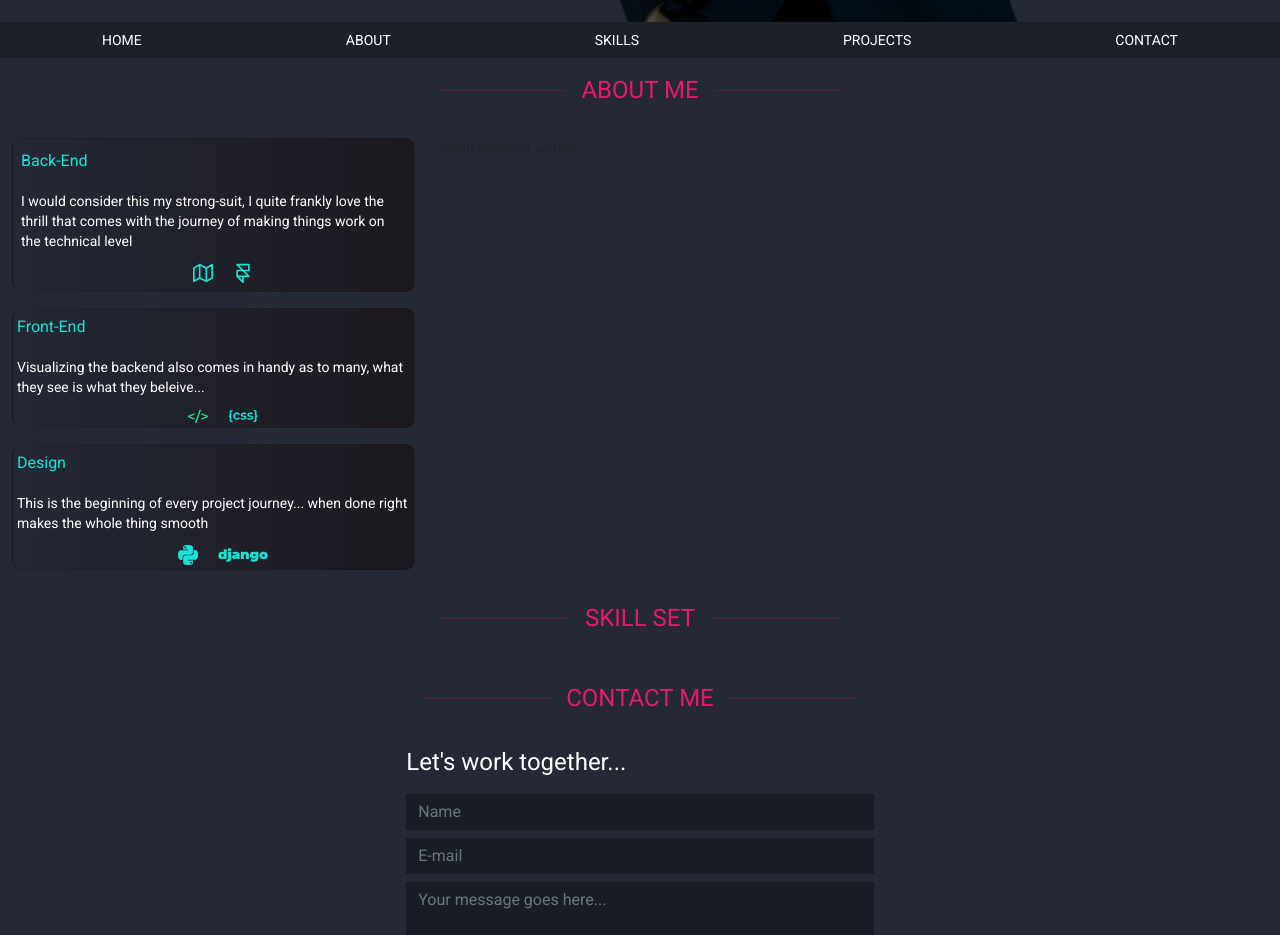
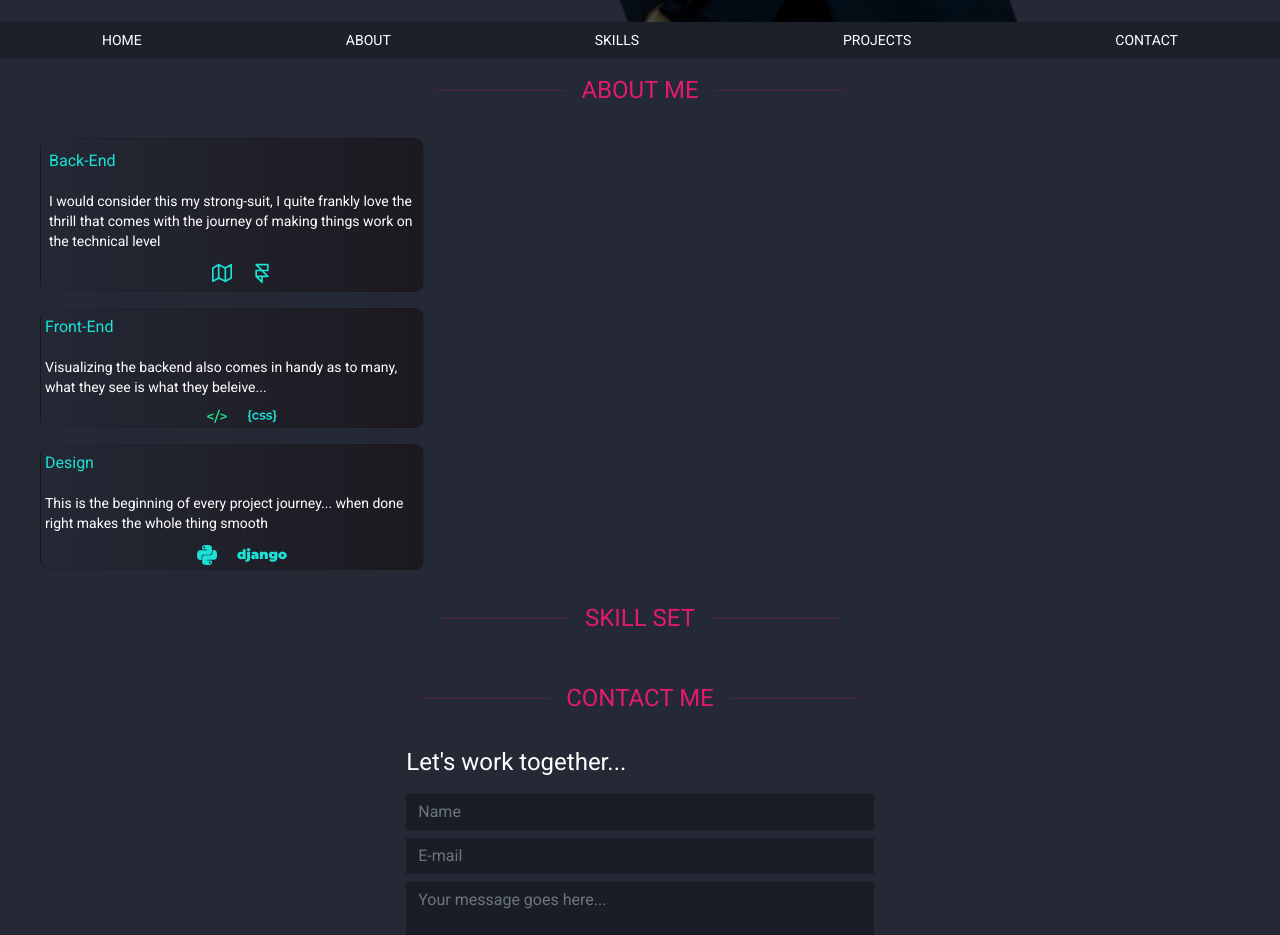
Before and after one commit to Ken-mbira/portfolio-2.0, an Angular app: page / in a window 1280 px wide. Shown: the part 778-1713 px from the top of the page. Built offline with nearby package versions, Linux system fonts and the light colour scheme.

Commit message:
refining navbar transitions

```diff
--- a/src/app/components/about/about-sections/about-sections.component.html
+++ b/src/app/components/about/about-sections/about-sections.component.html
@@ -1 +1,3 @@
-<p>about-sections works!</p>
+<div class="container-fluid">
+
+</div>
--- a/src/app/components/about/about.component.html
+++ b/src/app/components/about/about.component.html
@@ -4,7 +4,7 @@
     <h1 class="ms-3 me-3">ABOUT ME</h1>
     <hr style="width:10vw">
   </div>
-  <div class="row">
+  <div class="row ms-3 me-3">
     <div class="col-md-4" id="about-section">
       <div class="card mb-3 p-2 specialty">
         <h3 class="d-none d-md-block">Back-End</h3>
```
